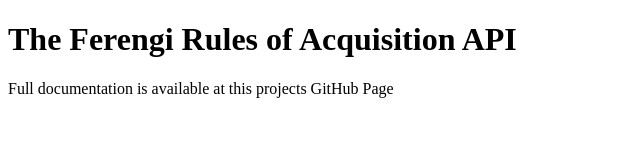
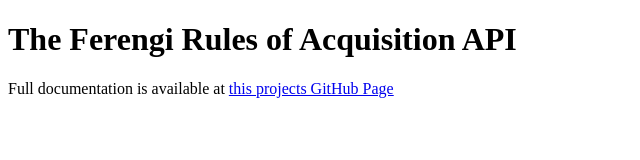
Before and after one commit to matthewcsimpson/Rules-of-Acquisition-API, a website: page public/index.html in a window 1280 px wide. Shown: the whole page, without its empty margins (0-640 px from the left). Drawn offline with Linux system fonts and the light colour scheme.

Commit message:
docs update

```diff
--- a/public/index.html
+++ b/public/index.html
@@ -9,7 +9,7 @@
 
   <h1>The Ferengi Rules of Acquisition API</h1>
 
-  <p>Full documentation is available at <a href="https://github.com/matthewcsimpson/Rules-of-Acquisition-API"></a>this projects GitHub Page</a></p>
+  <p>Full documentation is available at <a href="https://github.com/matthewcsimpson/Rules-of-Acquisition-API">this projects GitHub Page</a></p>
 
 </body>
 </html>
```
